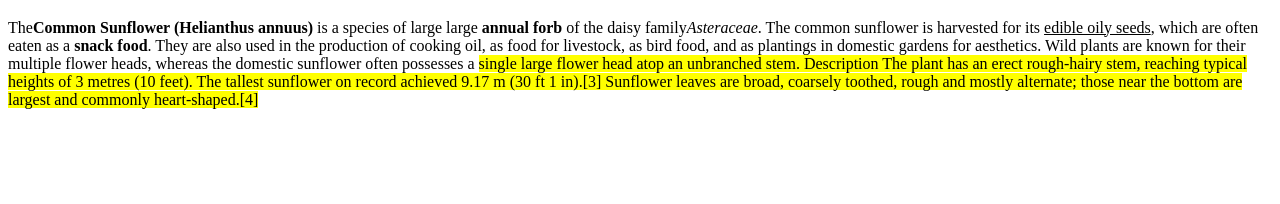
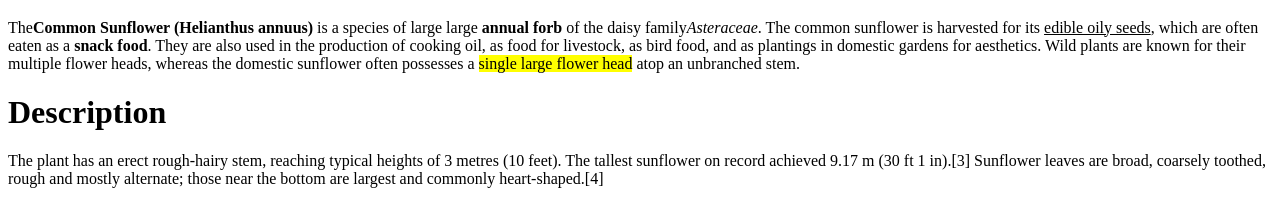
Before and after one commit to Sukanya0205/learning_HTML_DEC, a plain HTML site: page index.html in a window 1280 px wide. Shown: the part 747-951 px from the top of the page. Before the commit the page ends 872 px from the top, so only its background shows below. Drawn offline with Linux system fonts and the light colour scheme.

Commit message:
give heading to description

```diff
--- a/index.html
+++ b/index.html
@@ -21,8 +21,8 @@
        <H1>H<sub>2</sub>SO<SUB>4</SUB><H1></H1>
        <H1>10<SUP>TH</SUP> BIRTHDAY CELEBRATION</H1>
         <P>
-            The<B>Common Sunflower (Helianthus annuus)</B> is a species of large large <strong>annual forb</strong> of the daisy family<i>Asteraceae</i>. The common sunflower is harvested for its <ins>edible oily seeds</ins>, which are often eaten as a <b>snack food</b>. They are also used in the <ins></ins>production of cooking oil</ins>, as food for livestock, as bird food, and as plantings in domestic gardens for aesthetics. Wild plants are known for their multiple flower heads, whereas the domestic sunflower often possesses a <mark>single large flower head atop an unbranched stem.
-            Description
+            The<B>Common Sunflower (Helianthus annuus)</B> is a species of large large <strong>annual forb</strong> of the daisy family<i>Asteraceae</i>. The common sunflower is harvested for its <ins>edible oily seeds</ins>, which are often eaten as a <b>snack food</b>. They are also used in the <ins></ins>production of cooking oil</ins>, as food for livestock, as bird food, and as plantings in domestic gardens for aesthetics. Wild plants are known for their multiple flower heads, whereas the domestic sunflower often possesses a <mark>single large flower head</mark> atop an unbranched stem.
+            <h1>Description</h1>
             The plant has an erect rough-hairy stem, reaching typical heights of 3 metres (10 feet). The tallest sunflower on record achieved 9.17 m (30 ft 1 in).[3] Sunflower leaves are broad, coarsely toothed, rough and mostly alternate; those near the bottom are largest and commonly heart-shaped.[4]
         </P>
 
```
